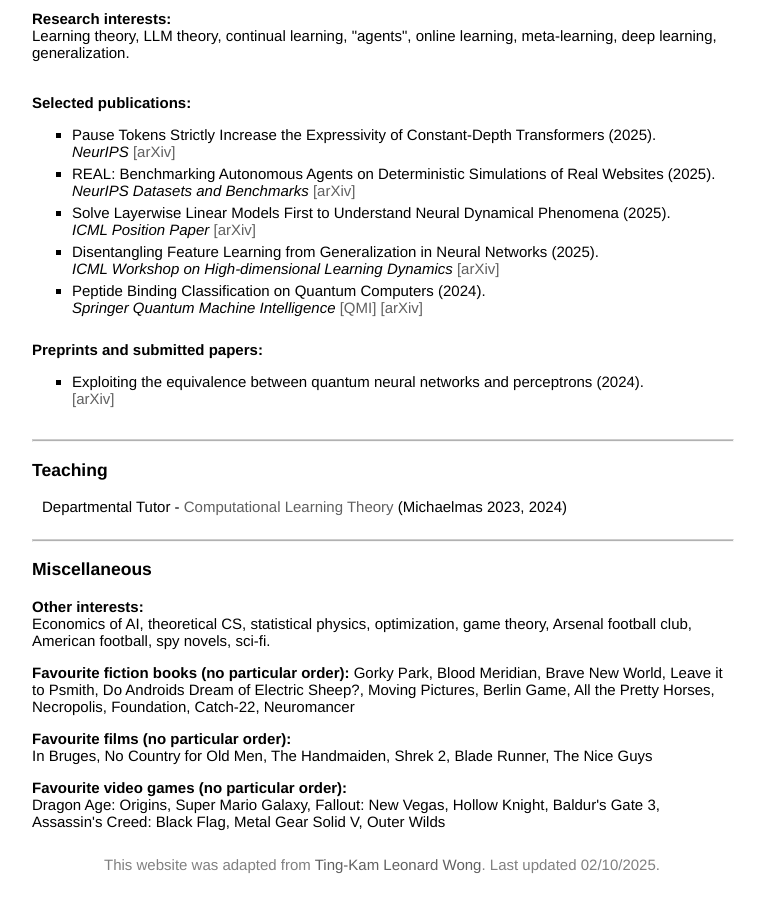
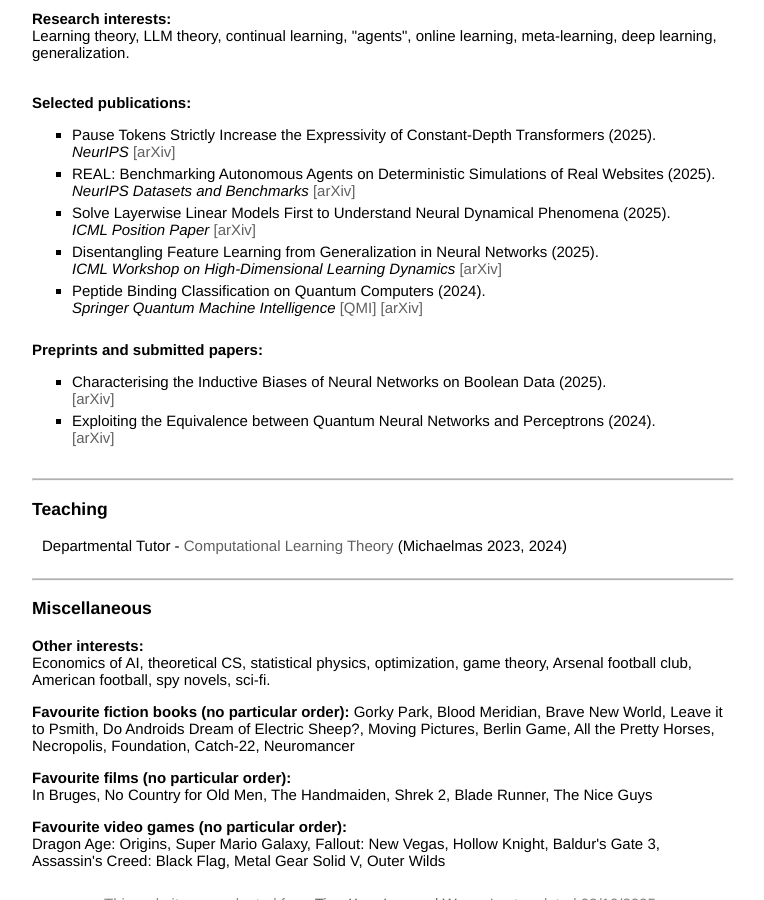
Before and after one commit to le-big-mac/le-big-mac.github.io, a Jekyll site: the page built from index.html, in a window 1280 px wide and 900 px high, scrolled down 1127 px. Shown: the whole window, without its empty margins (258-1022 px from the left). Built offline with Jekyll 4.4.1, drawn with Linux system fonts in a browser that asks for light colours; a style sheet for code colours, icons or effects is not loaded.

Commit message:
add paper

```diff
--- a/index.html
+++ b/index.html
@@ -82,7 +82,7 @@ title: Charles London, University of Oxford
         <li>Solve Layerwise Linear Models First to Understand Neural Dynamical Phenomena (2025).<br>
             <i>ICML Position Paper</i> <a href="https://arxiv.org/abs/2502.21009">[arXiv]</a>
         <li>Disentangling Feature Learning from Generalization in Neural Networks (2025).<br>
-            <i>ICML Workshop on High-dimensional Learning Dynamics</i> <a href="https://arxiv.org/abs/2507.19680">[arXiv]</a>
+            <i>ICML Workshop on High-Dimensional Learning Dynamics</i> <a href="https://arxiv.org/abs/2507.19680">[arXiv]</a>
         <li>Peptide Binding Classification on Quantum Computers (2024).<br>
             <i>Springer Quantum Machine Intelligence</i> <a href="https://link.springer.com/article/10.1007/s42484-024-00154-3">[QMI]</a>  <a href="https://arxiv.org/abs/2311.15696">[arXiv]</a>
     </ul>
@@ -93,7 +93,9 @@ title: Charles London, University of Oxford
     <b>Preprints and submitted papers:</b><BR>
     <p style="text-indent: 10px;">
     <ul class="b">
-        <li>Exploiting the equivalence between quantum neural networks and perceptrons (2024).<br>
+        <li>Characterising the Inductive Biases of Neural Networks on Boolean Data (2025).<br>
+            <a href="https://arxiv.org/abs/2505.24060">[arXiv]</a>
+        <li>Exploiting the Equivalence between Quantum Neural Networks and Perceptrons (2024).<br>
             <a href="https://arxiv.org/abs/2407.04371">[arXiv]</a>
     </ul>
     </p>
```
